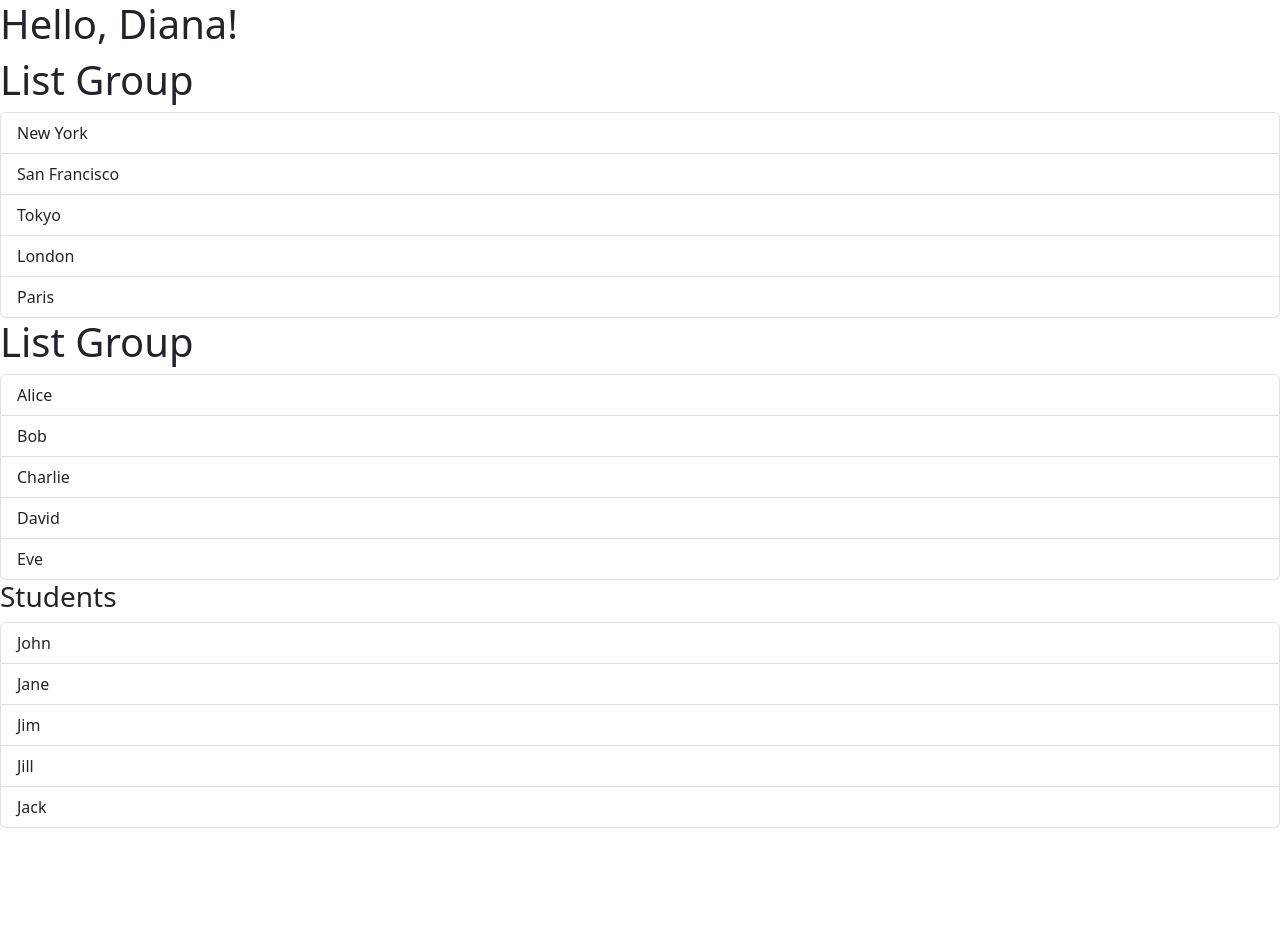
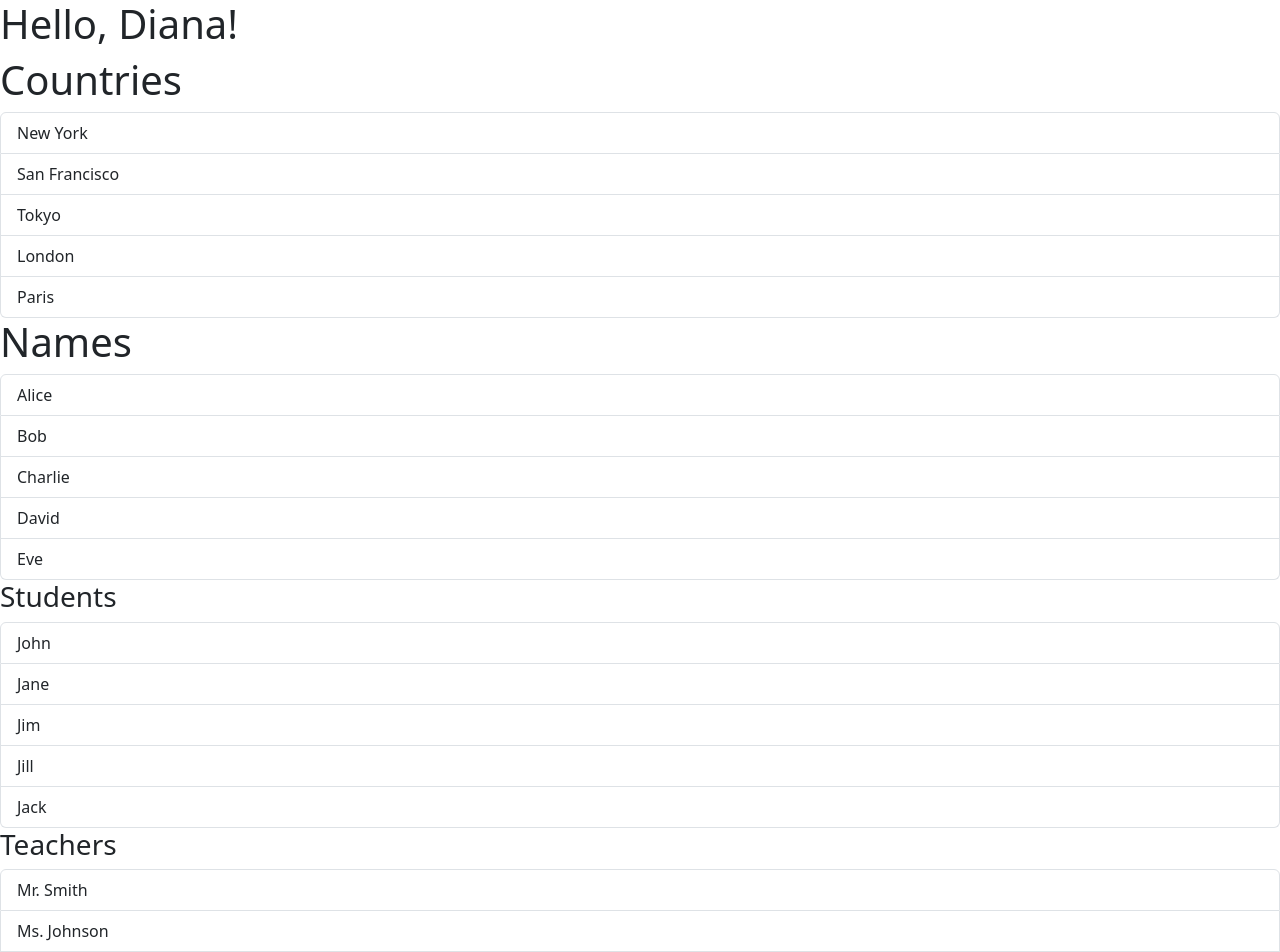
Before and after one commit to DianaLuel/DianaLuel, a React (Vite) app in the folder React/react-app/: page / in a window 1280 px wide. Shown: the top 952 px of the page. Before the commit the page ends 828 px from the top, so only its background shows below. Built offline with nearby package versions, Linux system fonts and the light colour scheme.

Commit message:
used same componet for diffrent arrays

```diff
--- a/React/react-app/src/App.tsx
+++ b/React/react-app/src/App.tsx
@@ -10,12 +10,15 @@ let names = ["Alice", "Bob", "Charlie", "David", "Eve"];
 let students = ["John", "Jane", "Jim", "Jill", "Jack"];
 // students = [];
 
+let teachers = ["Mr. Smith", "Ms. Johnson", "Mrs. Brown", "Mr. Lee", "Ms. Davis"];
+
 function App() {
   return <div>
   <Message />
   <ListGroup items={countries} heading="Countries" />
   <ListGroup items={names} heading="Names" />
   <StudentList students={students} heading="Students" />
+  <StudentList students={teachers} heading="Teachers" />
   </div>
 }
 
--- a/React/react-app/src/components/ListGroup.tsx
+++ b/React/react-app/src/components/ListGroup.tsx
@@ -16,7 +16,7 @@ function ListGroup({ items, heading }: ListGroupProps) {
 
   return (
     <>
-      <h1>List Group</h1>
+      <h1>{heading}</h1>
       {items.length === 0 && <p>No item found</p>}
       {items.length > 0 && (
         <ul className="list-group">
--- a/React/react-app/src/components/StudentList.tsx
+++ b/React/react-app/src/components/StudentList.tsx
@@ -16,6 +16,7 @@ function StudentList({ students, heading }: StudentListProps) {
         <ul className="list-group">
           {students.map((student, index) => (
             <li
+              key={student}
               className={
                 selectedStudentIndex === index
                   ? "list-group-item active"
```
